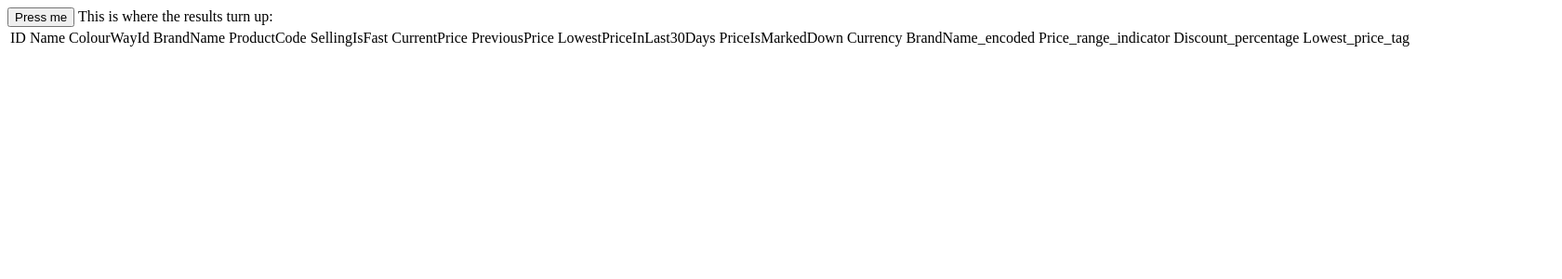
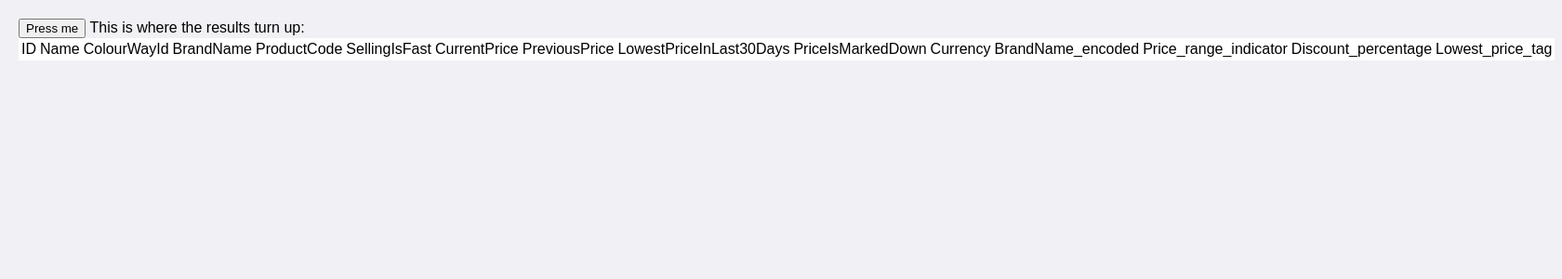
Before and after one commit to avinashd144/pda_20032381, a Flask app: template templates/home.html in a window 1680 px wide. Shown: the top 300 px of the page at 93% size. Run offline with Flask 3, Linux system fonts and the light colour scheme; the template is opened without the code that fills it, so the values that code supplies are empty.

Commit message:
added style body in home.html

```diff
--- a/templates/home.html
+++ b/templates/home.html
@@ -1,9 +1,16 @@
 <!DOCTYPE html>
-<html>
+<html lang="en">
 <head>
 <meta charset="utf-8">
-<meta name="viewport" content="width=device-width">
+<meta name="viewport" content="width=device-width", initial-scale="1.0">
 <title>Test API Client</title>
+<style>
+  body {
+    font-family: Arial, sans-serif;
+    margin: 20px;
+    background-color: #f0f0f5;
+  }
+</style>
 <script>
 let doIt=()=>{
   let tab=document.getElementById("tab1");
```
